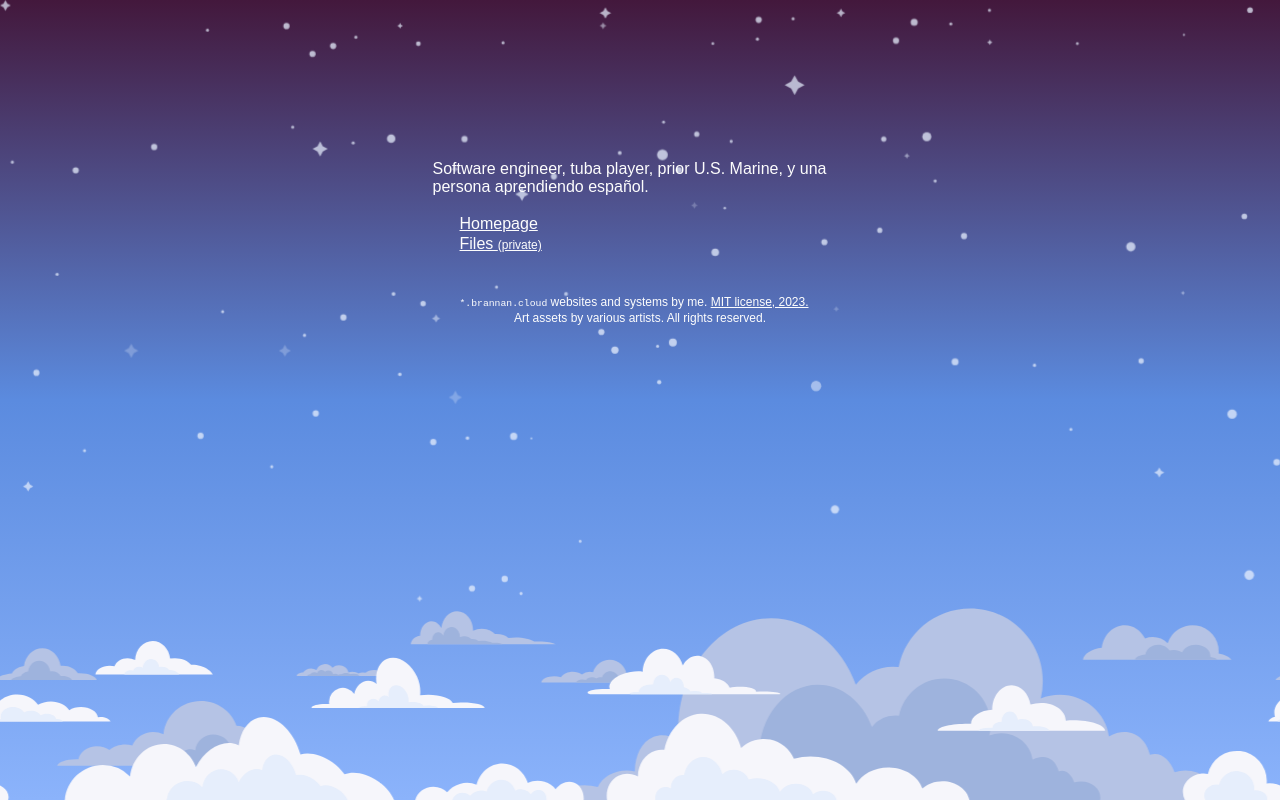
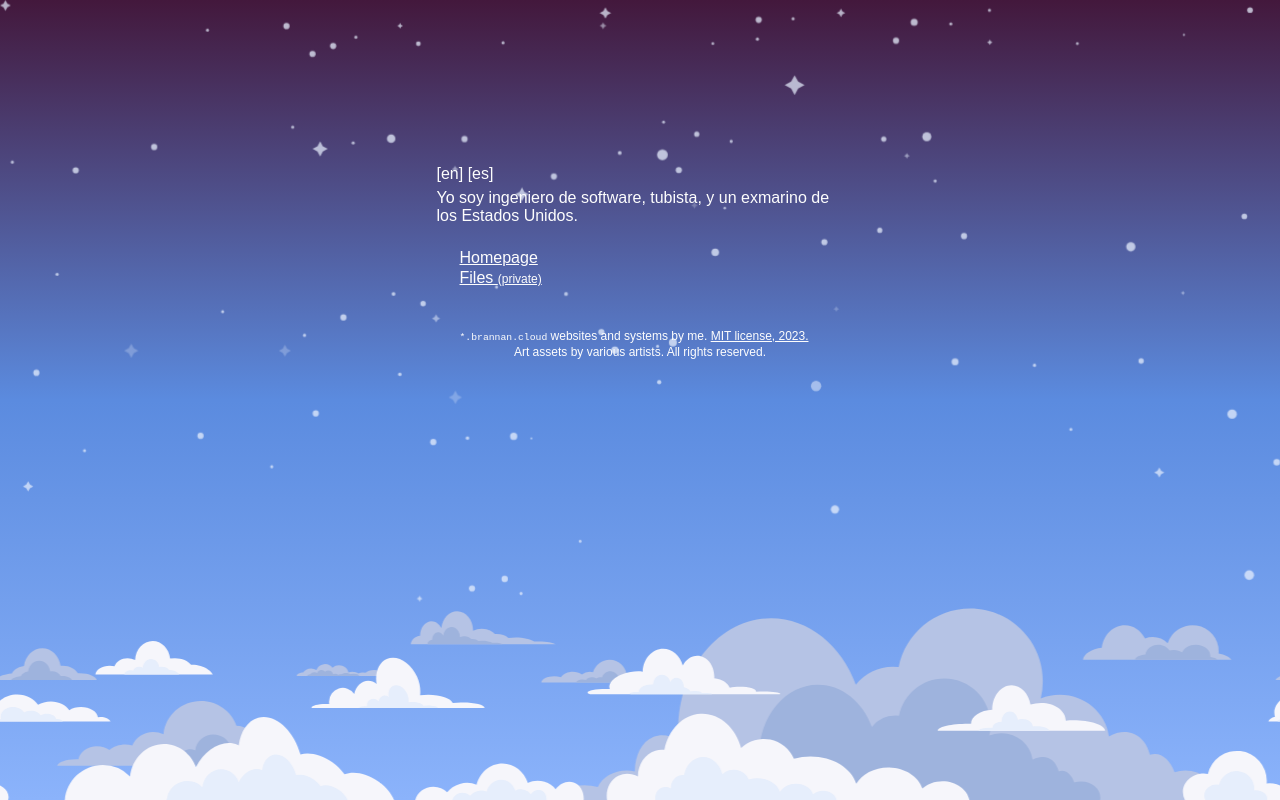
Before and after one commit to bananabrann/brannan.cloud, a SvelteKit app: page / in a window 1280 px wide. Built offline with nearby package versions, Linux system fonts and the light colour scheme; some icons are missing; a web font is replaced by a local one.

Commit message:
Added language toggling

```diff
--- a/package.json
+++ b/package.json
@@ -1,6 +1,6 @@
 {
   "name": "brannan.cloud",
-  "version": "2.0.6",
+  "version": "2.1.0",
   "private": true,
   "scripts": {
     "dev": "vite dev",
--- a/src/routes/+page.svelte
+++ b/src/routes/+page.svelte
@@ -4,13 +4,46 @@
   import OpenInNew from "svelte-material-icons/OpenInNew.svelte";
   import { version } from "$app/environment";
   import Directory from "$lib/components/Directory.svelte";
+  import { browser } from "$app/environment";
 
   export let socialMediaIconHeight: string = "2rem";
+
+  const bioLanguages = {
+    en: "Software engineer, tuba player, and prior U.S. Marine.",
+    es: "Yo soy ingeniero de software, tubista, y un exmarino de los Estados Unidos."
+  };
+
+  let bio: string;
+
+  if (browser) {
+    bio = bioLanguages[localStorage.getItem("brannan.cloud-bioLang") || "es"];
+  } else {
+    bio = bioLanguages["en"];
+  }
+
+  function changeLang(lang: "es" | "en") {
+    if (lang === "es") {
+      localStorage.setItem("brannan.cloud-bioLang", "es");
+    } else {
+      localStorage.setItem("brannan.cloud-bioLang", "en");
+    }
+    bio = bioLanguages[lang];
+  }
 </script>
 
 <main>
   <section>
-    Software engineer, tuba player, prior U.S. Marine, y una persona aprendiendo español.
+    <div>
+      <p id="lang-selection-container">
+        <!-- svelte-ignore a11y-click-events-have-key-events -->
+        <span on:click={() => changeLang("en")}>[en]</span>
+        <!-- svelte-ignore a11y-click-events-have-key-events -->
+        <span on:click={() => changeLang("es")}>[es]</span>
+      </p>
+      <p>
+        {bio}
+      </p>
+    </div>
   </section>
 
   <section>
@@ -61,6 +94,21 @@
     align-items: center;
   }
 
+  #lang-selection-container {
+    gap: 0.5rem;
+
+    span {
+      @include gentle-transition();
+      cursor: pointer;
+
+      &:hover {
+        @include gentle-transition();
+        text-decoration: underline;
+        color: $brand-secondary;
+      }
+    }
+  }
+
   #legal {
     display: flex;
     flex-flow: column nowrap;
```
Also changed, not shown: 1 other file (tests, documents, lock files or other folders).
